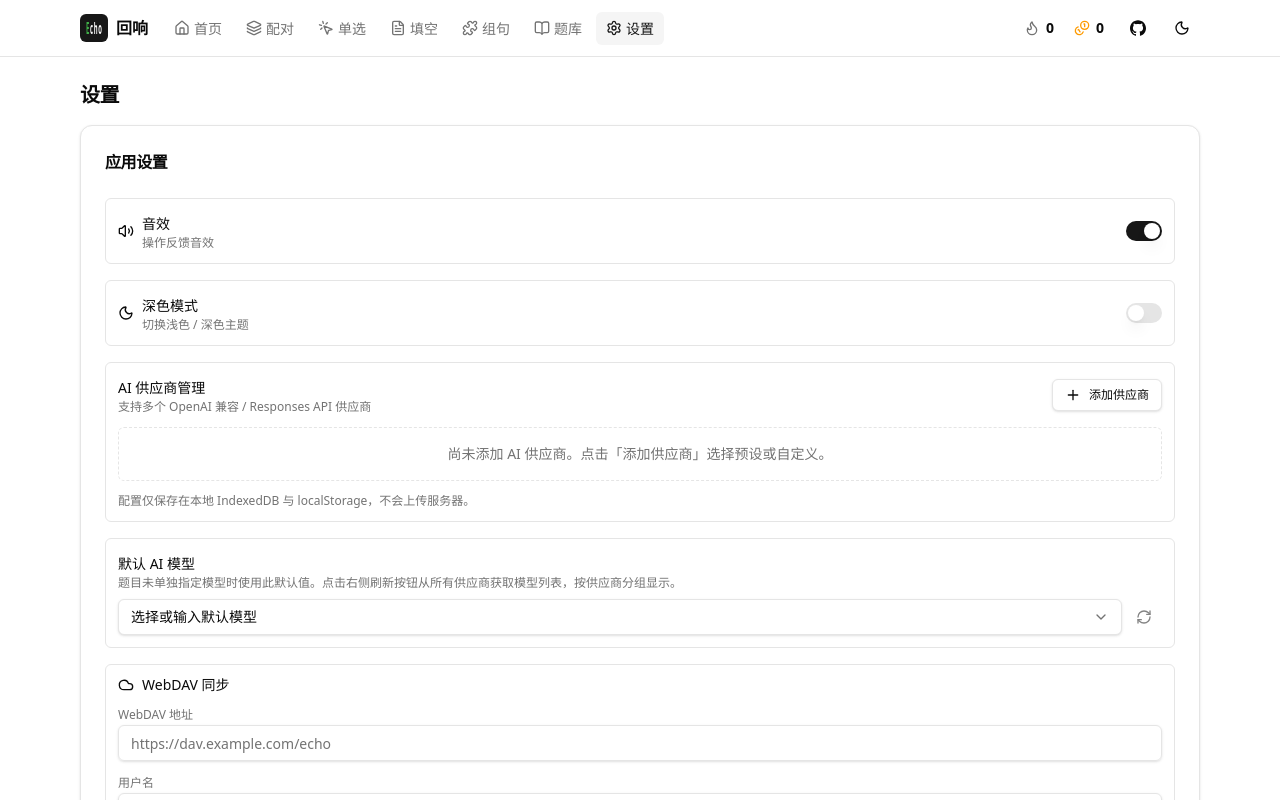
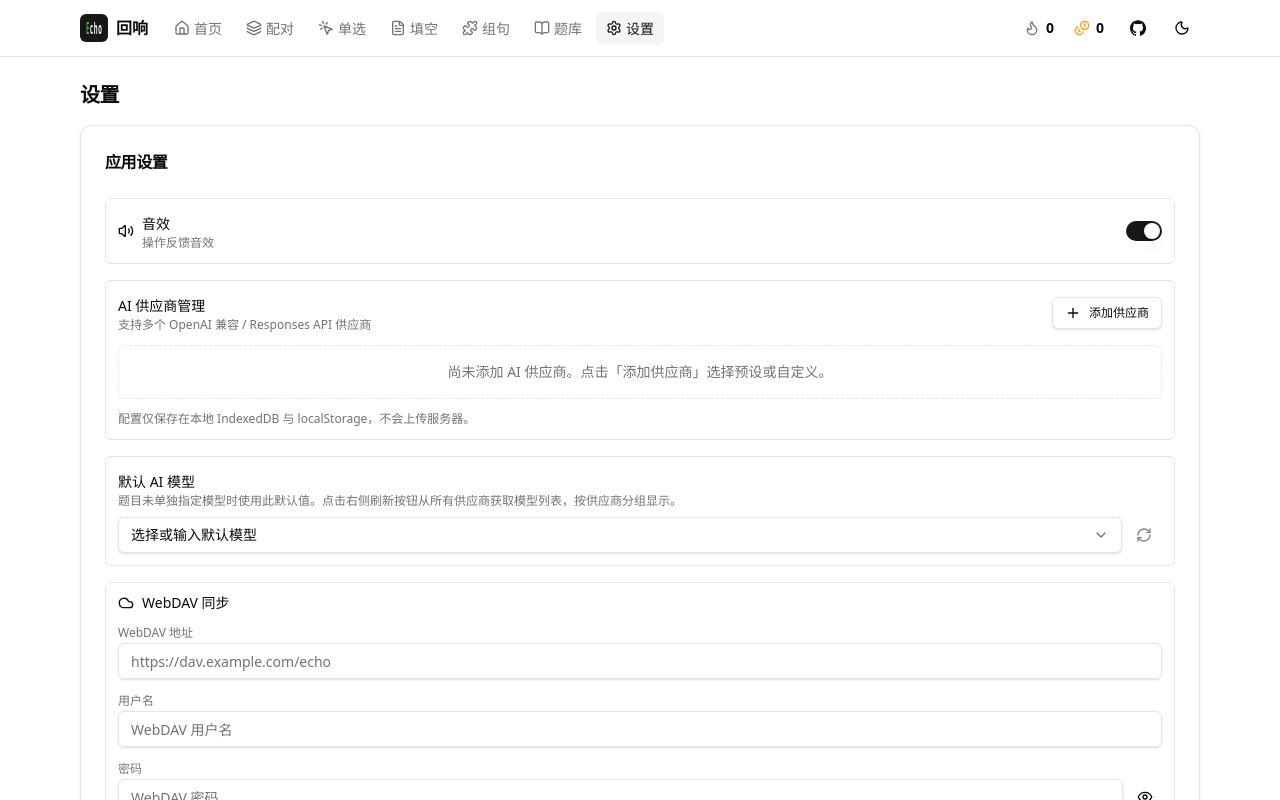
Before and after one commit to planegenes/Echo, a React (Vite) app: page /settings in a window 1280 px wide. Shown: the top 800 px of the page. Built offline with nearby package versions, Linux system fonts and the light colour scheme.

Commit message:
fix: remove redundant dark mode switch from settings
- 设置页的深色模式开关只改本地表单状态、需保存才生效，且与顶栏主题切换重复\n- 主题切换统一走顶栏太阳/月亮按钮（立即生效）

```diff
--- a/src/components/SettingsForm.tsx
+++ b/src/components/SettingsForm.tsx
@@ -26,7 +26,6 @@ import {
   Eye,
   EyeOff,
   Volume2,
-  Moon,
   Save,
   RotateCcw,
   Plus,
@@ -49,7 +48,7 @@ export interface SettingsFormProps {
 
 /**
  * 应用设置表单
- * - 音效 / 深色模式
+ * - 音效开关（主题切换在顶栏）
  * - AI 供应商管理（多供应商 + OpenAI/Responses API 双格式）
  * - 默认 AI 模型选择（按供应商分组）
  */
@@ -226,20 +225,7 @@ export function SettingsForm({
           />
         </div>
 
-        {/* 深色模式 */}
-        <div className="flex items-center justify-between rounded-md border p-3">
-          <div className="flex items-center gap-2">
-            <Moon className="h-4 w-4" />
-            <div>
-              <Label>深色模式</Label>
-              <p className="text-xs text-muted-foreground">切换浅色 / 深色主题</p>
-            </div>
-          </div>
-          <Switch
-            checked={form.darkMode}
-            onCheckedChange={(v) => patch({ darkMode: v })}
-          />
-        </div>
+        {/* 深色模式开关已移除：主题切换统一使用顶栏的太阳/月亮按钮（立即生效） */}
 
         {/* AI 供应商管理 */}
         <div className="space-y-3 rounded-md border p-3">
```
